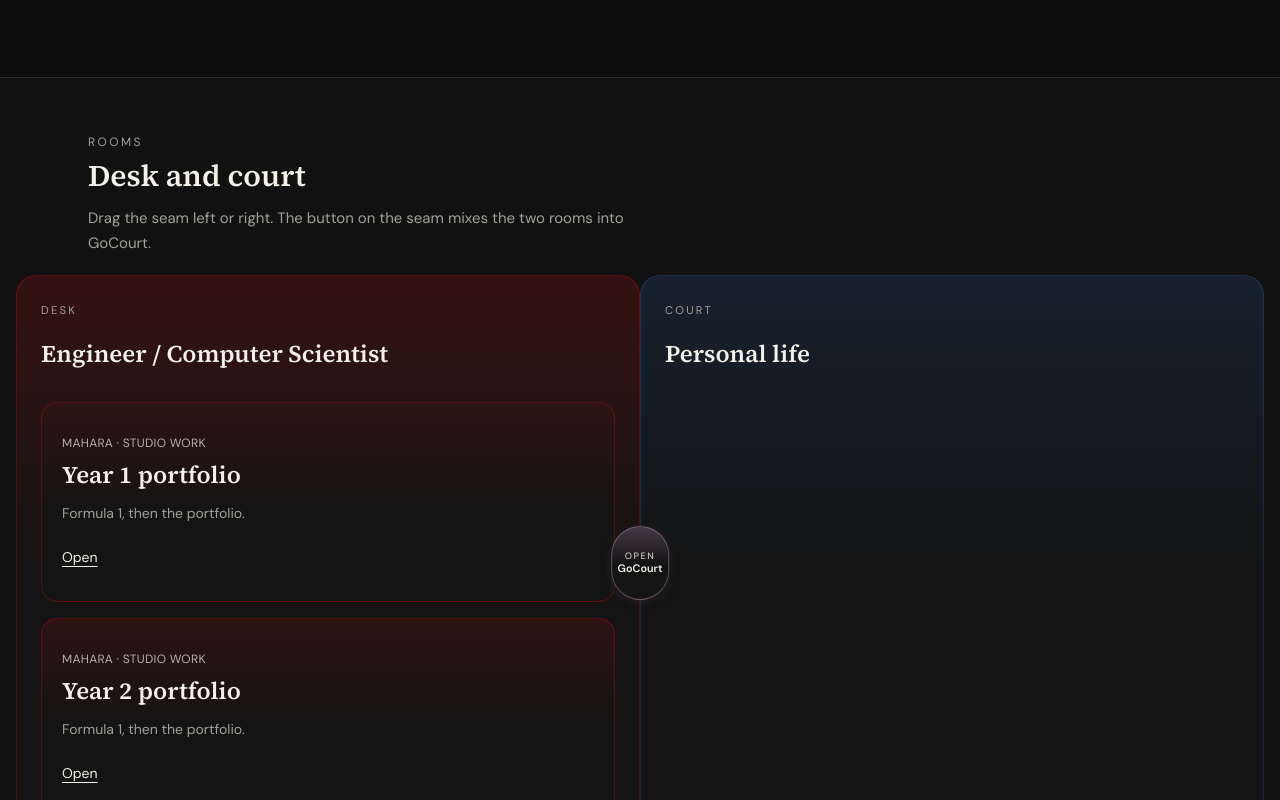
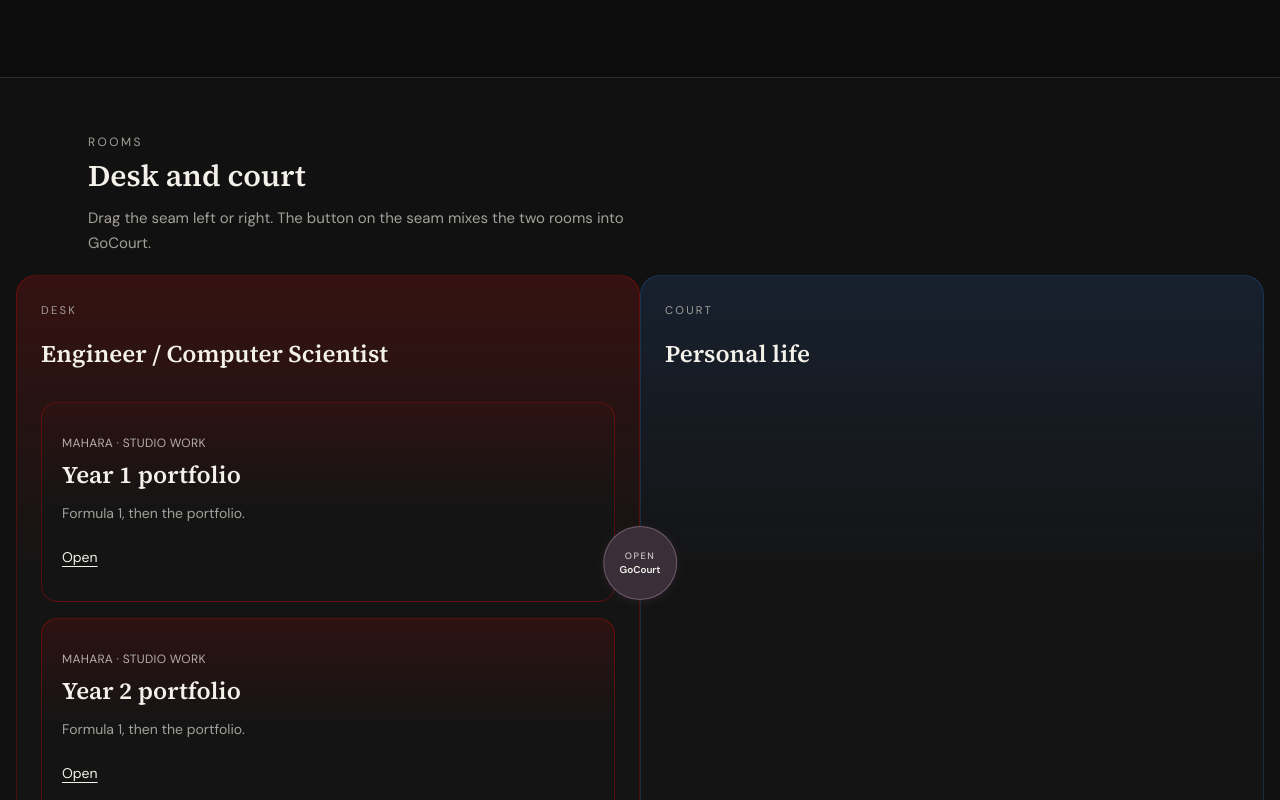
Before and after one commit to alexplds/personal-website, a Next.js app: page / in a window 1280 px wide. Shown: the part 363-1163 px from the top of the page. Built offline with nearby package versions, Linux system fonts and the light colour scheme.

Commit message:
Restore the filled circular Open GoCourt button
Lock the seam control to a 4.6rem circle so the GoCourt label cannot stretch it into a pill.

Co-authored-by: alexandrosplds <Alexandros.polychroniadis@gmail.com>

```diff
--- a/app/globals.css
+++ b/app/globals.css
@@ -430,18 +430,23 @@
   align-items: center;
   justify-content: center;
   gap: 0.1rem;
-  width: 100%;
-  min-height: 2.75rem;
-  padding: 0.55rem 0.9rem;
+  width: 4.6rem;
+  height: 4.6rem;
+  min-width: 4.6rem;
+  min-height: 4.6rem;
+  max-width: 4.6rem;
+  padding: 0.3rem 0.28rem;
+  overflow: hidden;
+  flex-shrink: 0;
+  aspect-ratio: 1;
   border: 1px solid var(--mix-open-line);
   border-radius: 999px;
-  background:
-    linear-gradient(180deg, var(--mix-open), transparent 52%),
-    var(--card);
+  background: var(--mix-open-face);
   color: var(--foreground);
-  font-size: 0.82rem;
+  font-size: 0.62rem;
   font-weight: 600;
-  line-height: 1.1;
+  line-height: 1.15;
+  text-align: center;
   cursor: pointer;
   box-shadow: 0 2px 10px color-mix(in oklab, var(--mix-open-face) 45%, transparent);
   transition:
@@ -451,9 +456,7 @@
 }
 
 .rooms-open:hover {
-  background:
-    linear-gradient(180deg, color-mix(in oklab, var(--mix-open) 82%, white), transparent 52%),
-    var(--mix-open-face);
+  background: color-mix(in oklab, var(--mix-open-face) 82%, white);
   transform: translateY(-1px);
 }
 
@@ -639,9 +642,12 @@
 
   .rooms-open {
     width: 4.6rem;
+    height: 4.6rem;
+    min-width: 4.6rem;
     min-height: 4.6rem;
-    padding: 0.4rem 0.35rem;
-    font-size: 0.68rem;
+    max-width: 4.6rem;
+    padding: 0.3rem 0.28rem;
+    font-size: 0.62rem;
     cursor: pointer;
   }
 
```
